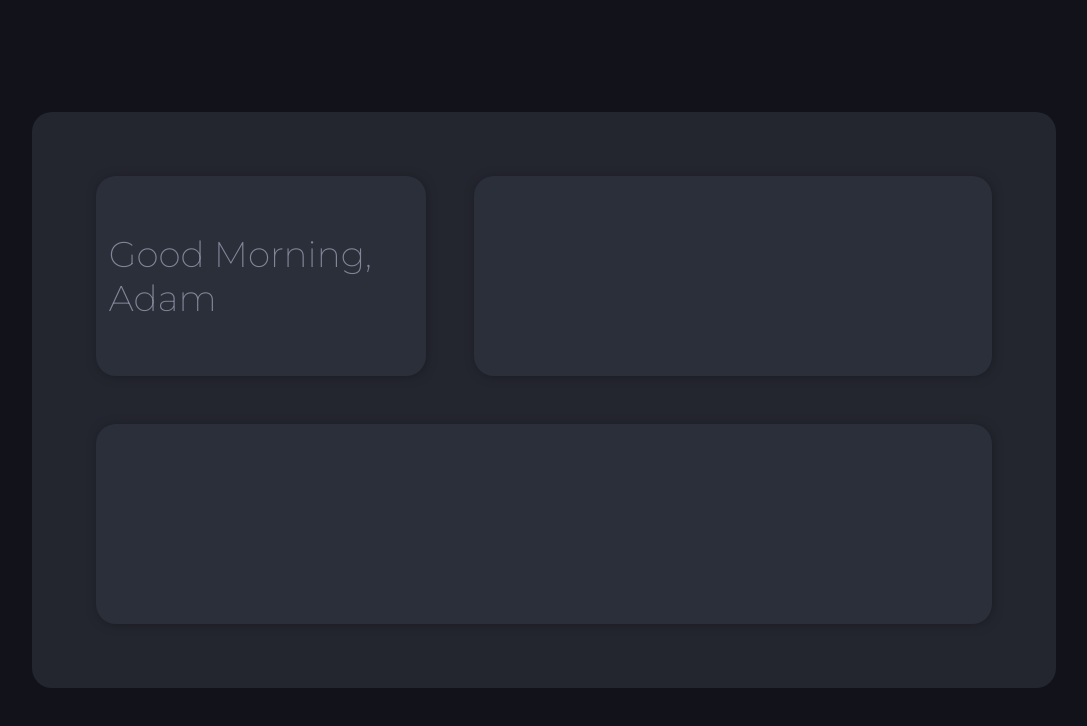
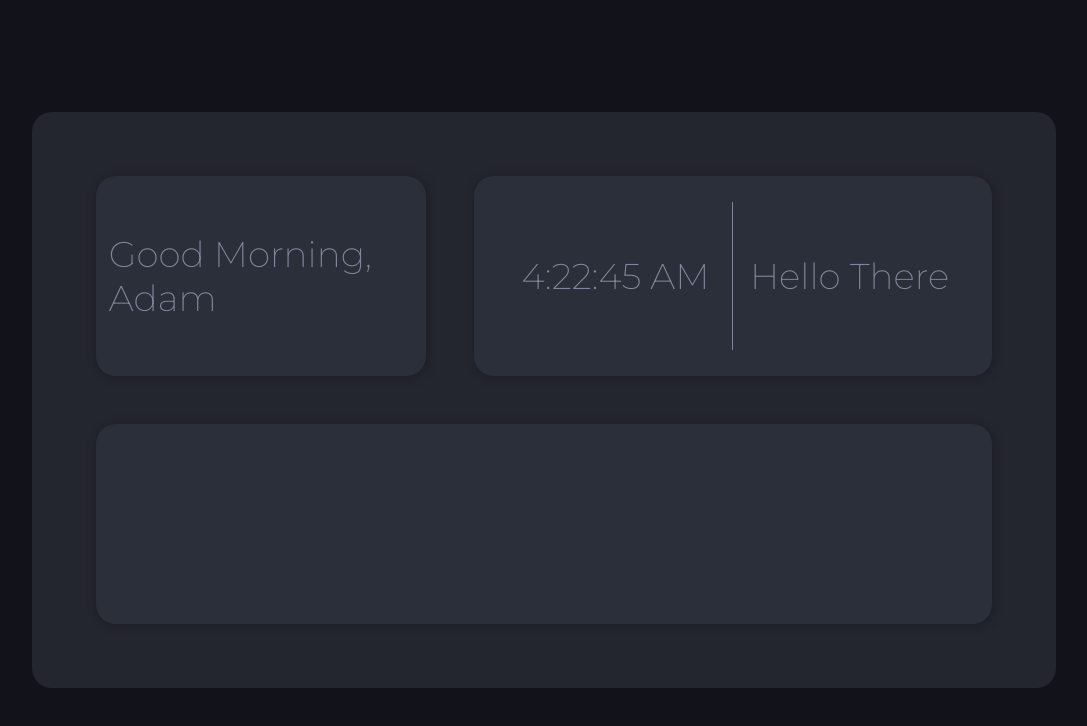
Before and after one commit to AdamAranha/web-extension, a React (Create React App) app in the folder chromeextension/: page / in a window 1280 px wide. Shown: the top 726 px of the page, without its empty margins (96-1183 px from the left). Built offline with nearby package versions, Linux system fonts and the light colour scheme.

Commit message:
Cleaned up clock, made it into its own component

```diff
--- /dev/null
+++ b/chromeextension/src/components/Clock/Clock.js
@@ -0,0 +1,21 @@
+import React, { useState, useEffect } from 'react';
+
+
+function Clock(currentDate) {
+
+    const [date, setDate] = useState(currentDate)
+
+    useEffect(() => {
+        let timerID = setInterval(() => tick(), 1000);
+        return function cleanup() {
+            clearInterval(timerID)
+        };
+    }, []);
+
+    function tick() {
+        setDate(new Date());
+    }
+    return date;
+}
+
+export default Clock
--- a/chromeextension/src/components/Profile/Profile.js
+++ b/chromeextension/src/components/Profile/Profile.js
@@ -34,7 +34,7 @@ function Profile(props) {
     }
 
     return (
-        <div className={`${props.addedClasses} profile-container column-2wide`}>
+        <div className={`${props.addedClasses} profile-container`}>
             <p className='profile-text'>{`${greeting},\nAdam`}</p>
         </div>
     )
--- a/chromeextension/src/components/Tasks/Tasks.js
+++ b/chromeextension/src/components/Tasks/Tasks.js
@@ -4,7 +4,7 @@ import './Tasks.css';
 function Tasks(props) {
 
     return (
-        <div className={`${props.addedClasses} tasks-container column-5wide`}>
+        <div className={`${props.addedClasses} tasks-container`}>
 
         </div>
     )
--- a/chromeextension/src/components/Weather/Weather.css
+++ b/chromeextension/src/components/Weather/Weather.css
@@ -6,4 +6,27 @@
     background-color: #2B2F3A;
 
     border-radius: 20px;
+    padding: 2vw;
+    display: flex;
+    /* justify-content: center;
+    align-items: center; */
 }
+
+.weather-text{
+    color: #828699;
+    font-family: 'Montserrat', sans-serif;
+    font-size: clamp(1rem,2.8vw,5rem);
+}
+
+
+.flexOne{
+    width: 50%;
+    padding: 1vw;
+    display: flex;
+    justify-content: center;
+    align-items: center;
+}
+
+.clock{
+    border-right: 1px solid #828699;
+}
--- a/chromeextension/src/components/Weather/Weather.js
+++ b/chromeextension/src/components/Weather/Weather.js
@@ -1,12 +1,23 @@
-import React from 'react';
+import React, { useState, useEffect } from 'react';
 import './Weather.css';
+import Clock from '../Clock/Clock'
 
 function Weather(props) {
 
+
+    const newClock = Clock(new Date());
+
     return (
-        <div className={`${props.addedClasses} weather-container column-3wide`}>
+        <div className={`${props.addedClasses} weather-container`}>
+            <div className='flexOne clock'>
+                <p className='weather-text'>{newClock.toLocaleTimeString()}</p>
+            </div>
 
+            <div className='flexOne'>
+                <p className='weather-text'>Hello There</p>
+            </div>
         </div>
+
     )
 }
 
--- a/chromeextension/src/pages/Homepage/Homepage.js
+++ b/chromeextension/src/pages/Homepage/Homepage.js
@@ -11,9 +11,9 @@ function Homepage() {
 
 
             <div className='homepage-container'>
-                <Profile addedClasses='shmancyCard' />
-                <Weather addedClasses='shmancyCard' />
-                <Tasks addedClasses='shmancyCard' />
+                <Profile addedClasses='shmancyCard column-2wide' />
+                <Weather addedClasses='shmancyCard column-3wide' />
+                <Tasks addedClasses='shmancyCard column-5wide' />
             </div>
         </div>
     )
```
